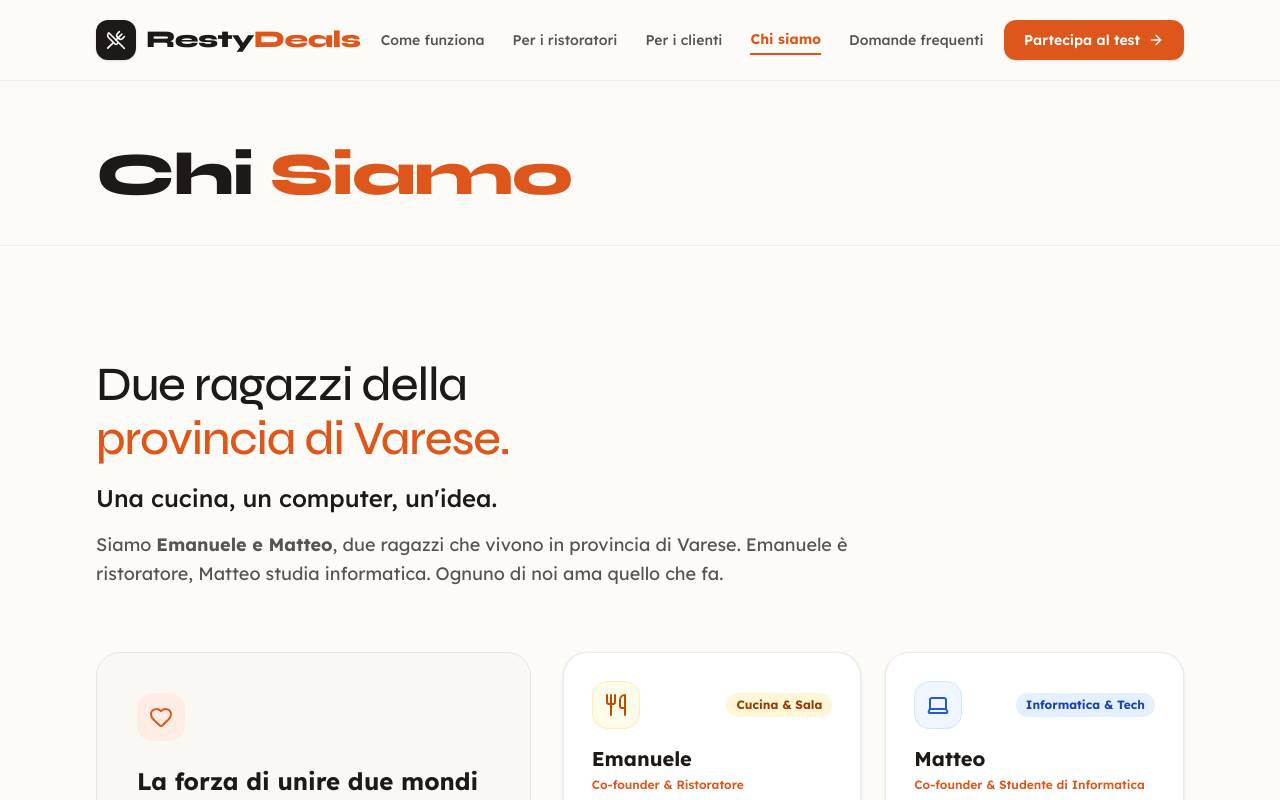
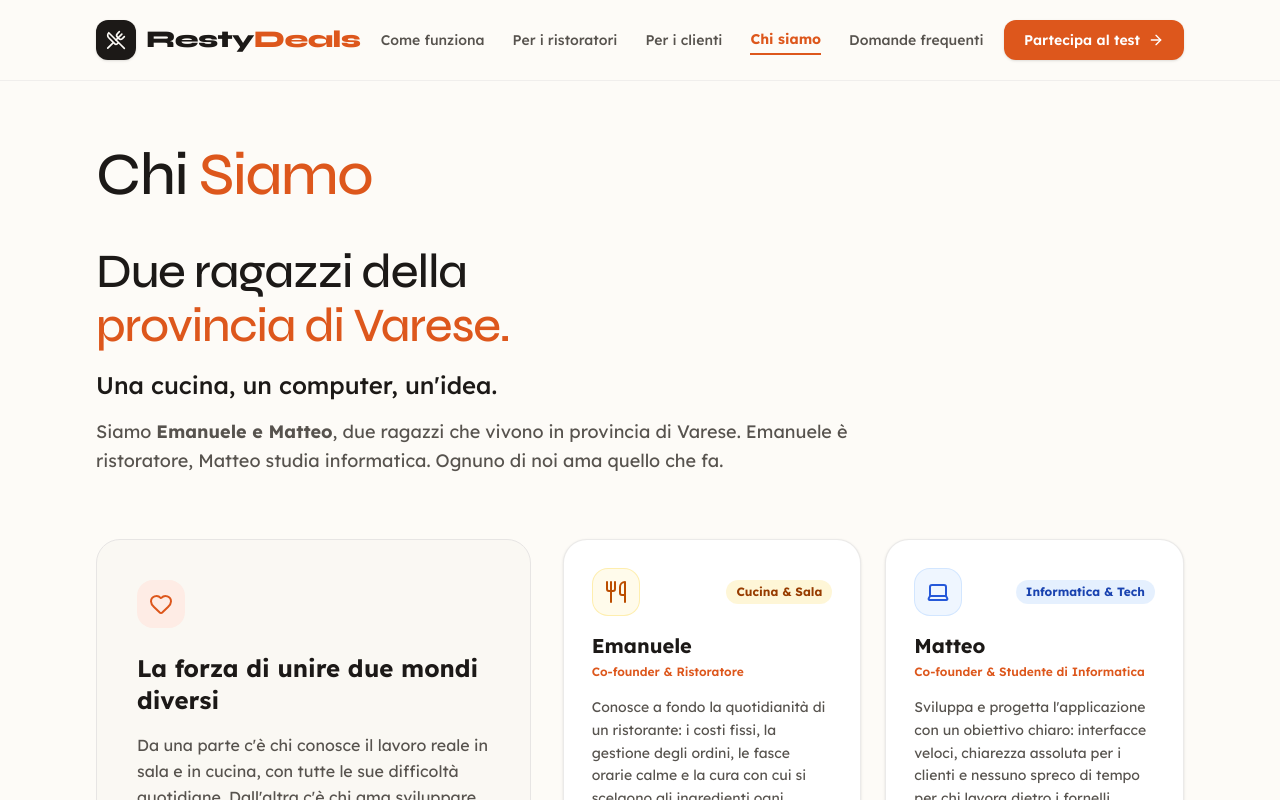
Before and after one commit to restydealsmanaging/landing, a Next.js app: page /chi-siamo in a window 1280 px wide. Shown: the top 800 px of the page. Built offline with nearby package versions, Linux system fonts and the light colour scheme.

Commit message:
style(chi-siamo): remove divider line, match font-medium with narrative title, and optimize vertical flow

```diff
--- a/src/app/chi-siamo/page.tsx
+++ b/src/app/chi-siamo/page.tsx
@@ -15,10 +15,10 @@ export default function ChiSiamoPage() {
     <div className="min-h-screen flex flex-col bg-resty-ivory text-resty-stone selection:bg-resty-orange selection:text-white">
       <Navbar />
       <main className="flex-1">
-        {/* Hero Banner Chi Siamo */}
-        <section className="pt-12 pb-8 md:pt-16 md:pb-10 border-b border-resty-stone-border/60 bg-resty-sand/40">
+        {/* Title Chi Siamo */}
+        <section className="pt-12 md:pt-16 pb-2">
           <div className="max-w-6xl mx-auto px-4 sm:px-6 lg:px-8">
-            <h1 className="font-heading font-extrabold text-4xl sm:text-5xl lg:text-6xl text-resty-stone tracking-tight">
+            <h1 className="font-heading font-medium text-4xl sm:text-5xl lg:text-6xl text-resty-stone tracking-tight">
               Chi <span className="text-resty-orange">Siamo</span>
             </h1>
           </div>
--- a/src/components/AboutUsSection.tsx
+++ b/src/components/AboutUsSection.tsx
@@ -4,7 +4,7 @@ import { Utensils, Laptop, Heart, MapPin } from "lucide-react";
 
 export default function AboutUsSection() {
   return (
-    <section id="chi-siamo" className="py-20 md:py-28 relative">
+    <section id="chi-siamo" className="pt-6 pb-20 md:pt-8 md:pb-28 relative">
       <div className="max-w-6xl mx-auto px-4 sm:px-6 lg:px-8">
         {/* Section Header */}
         <div className="max-w-3xl mb-16">
```
